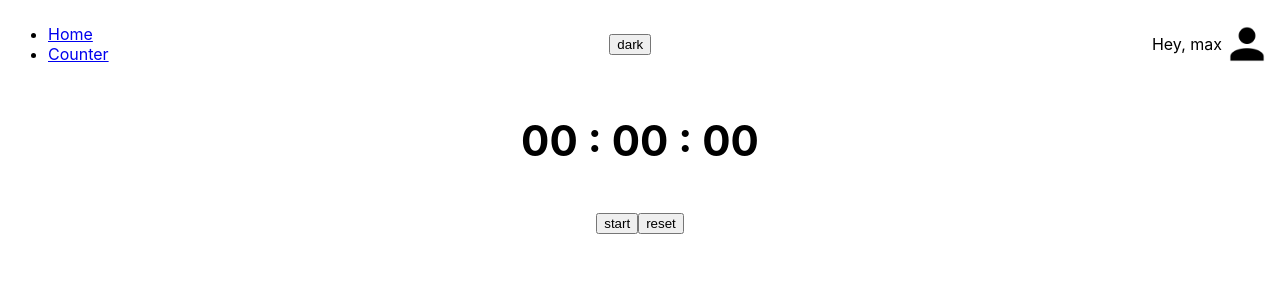
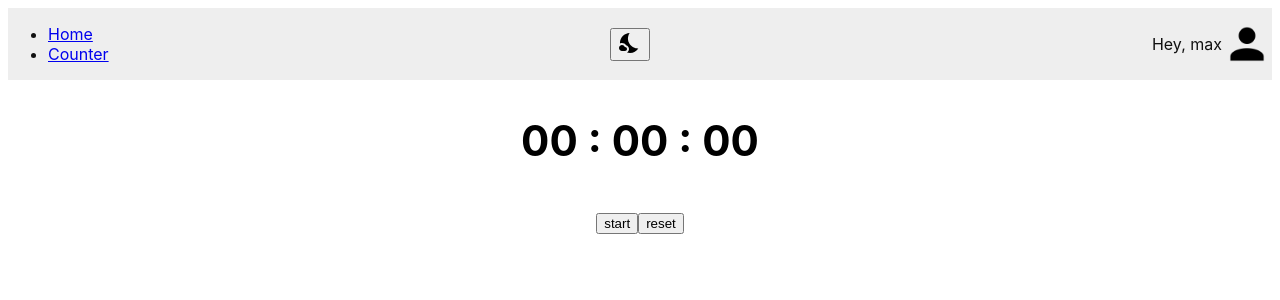
Before and after one commit to DimPack/reactVitaPractic, a React (Vite) app: page / in a window 1280 px wide. Shown: the top 300 px of the page. Built offline with nearby package versions, Linux system fonts and the light colour scheme.

Commit message:
Rady use ThemeContent

```diff
--- a/package.json
+++ b/package.json
@@ -10,6 +10,11 @@
     "preview": "vite preview"
   },
   "dependencies": {
+    "@emotion/react": "^11.13.0",
+    "@emotion/styled": "^11.13.0",
+    "@mui/icons-material": "^5.16.6",
+    "@mui/material": "^5.16.6",
+    "classnames": "^2.5.1",
     "date-fns": "^3.6.0",
     "react": "^18.3.1",
     "react-dom": "^18.3.1",
--- a/src/App.jsx
+++ b/src/App.jsx
@@ -1,10 +1,12 @@
 import { useState } from "react";
 import { BrowserRouter, Routes, Route } from "react-router-dom";
 import { UserContext, ThemeContext } from "./context";
-
 import HomePage from "./pages/HomePage";
 import Counter from "./components/Counter/index";
 import Header from "./components/Header/index";
+import CONSTANTS from "./constants";
+
+const { THEME } = CONSTANTS;
 
 function App() {
   const [user] = useState({
@@ -12,7 +14,7 @@ function App() {
     login: "max",
     avatar: "/images/defava.png",
   });
-  const [theme, setTheme] = useState("light");
+  const [theme, setTheme] = useState(THEME.LIGHT);
   return (
     <ThemeContext.Provider value={[theme, setTheme]}>
       <UserContext.Provider value={user}>
--- /dev/null
+++ b/src/assets/common/styles/_color.scss
@@ -0,0 +1,2 @@
+$colorLight: #eee;
+$colorDark: #111;
--- /dev/null
+++ b/src/assets/common/styles/_templates.scss
@@ -0,0 +1,12 @@
+@use "./color" as *;
+
+
+%light {
+    color: $colorDark;
+    background-color: $colorLight;
+}
+
+%dark {
+    color: $colorLight;
+    background-color: $colorDark;
+}
--- a/src/components/Header/Header.module.scss
+++ b/src/components/Header/Header.module.scss
@@ -1,3 +1,4 @@
+@use "/src/assets/common/styles/templates" as *;
 .header {
   display: flex;
   justify-content: space-between;
@@ -11,3 +12,11 @@
   justify-content: center;
   align-items: center;
 }
+
+.light {
+  @extend %light;
+}
+
+.dark {
+  @extend %dark;
+}
--- a/src/components/Header/index.jsx
+++ b/src/components/Header/index.jsx
@@ -1,21 +1,34 @@
 import { useContext } from "react";
+import cx from "classnames";
+
+import {WbSunny, NightsStay} from '@mui/icons-material'
+// import WbSunnyIcon from "@mui/icons-material/WbSunny";
+// import NightsStayIcon from "@mui/icons-material/NightsStay";
 import styles from "./Header.module.scss";
 import { UserContext, ThemeContext } from "../../context";
 import NavMenu from "../NavMenu";
+import CONSTANTS from "../../constants";
+
+const { THEME } = CONSTANTS;
 
 const Header = () => {
   const { login, avatar } = useContext(UserContext);
   const [theme, setTheme] = useContext(ThemeContext);
+  const isLightTheme = theme === THEME.LIGHT;
 
-  console.log(theme);
   const handleTheme = () => {
-    setTheme(theme === "light" ? "dark" : "light");
+    setTheme(isLightTheme ? THEME.DARK : THEME.LIGHT);
   };
+
+  const classNames = cx(styles.header, {
+    [styles.light]: isLightTheme,
+    [styles.dark]: !isLightTheme,
+  });
   return (
-    <header className={styles.header}>
+    <header className={classNames}>
       <NavMenu />
       <button onClick={handleTheme}>
-        {theme === "light" ? "dark" : "light"}
+        {theme === THEME.LIGHT ? <NightsStay /> : <WbSunny />}
       </button>
       <span className={styles.blockUser}>
         Hey, {login}
--- /dev/null
+++ b/src/constants.js
@@ -0,0 +1,8 @@
+const CONSTANTS = {
+    THEME: {
+        LIGHT: 'light',
+        DARK: 'dark'
+    }
+}
+
+export default CONSTANTS
```
Also changed, not shown: public/images/sun.png (added), 1 other file (tests, documents, lock files or other folders).
